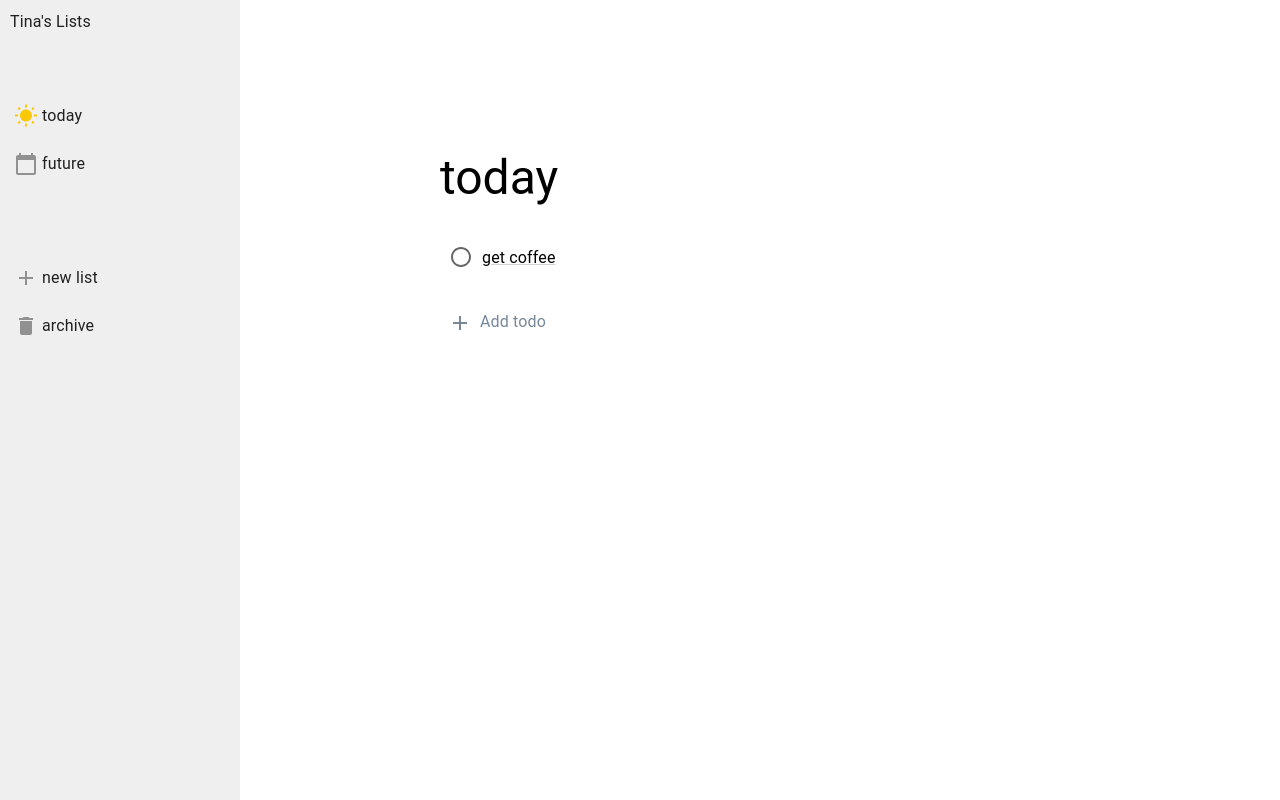
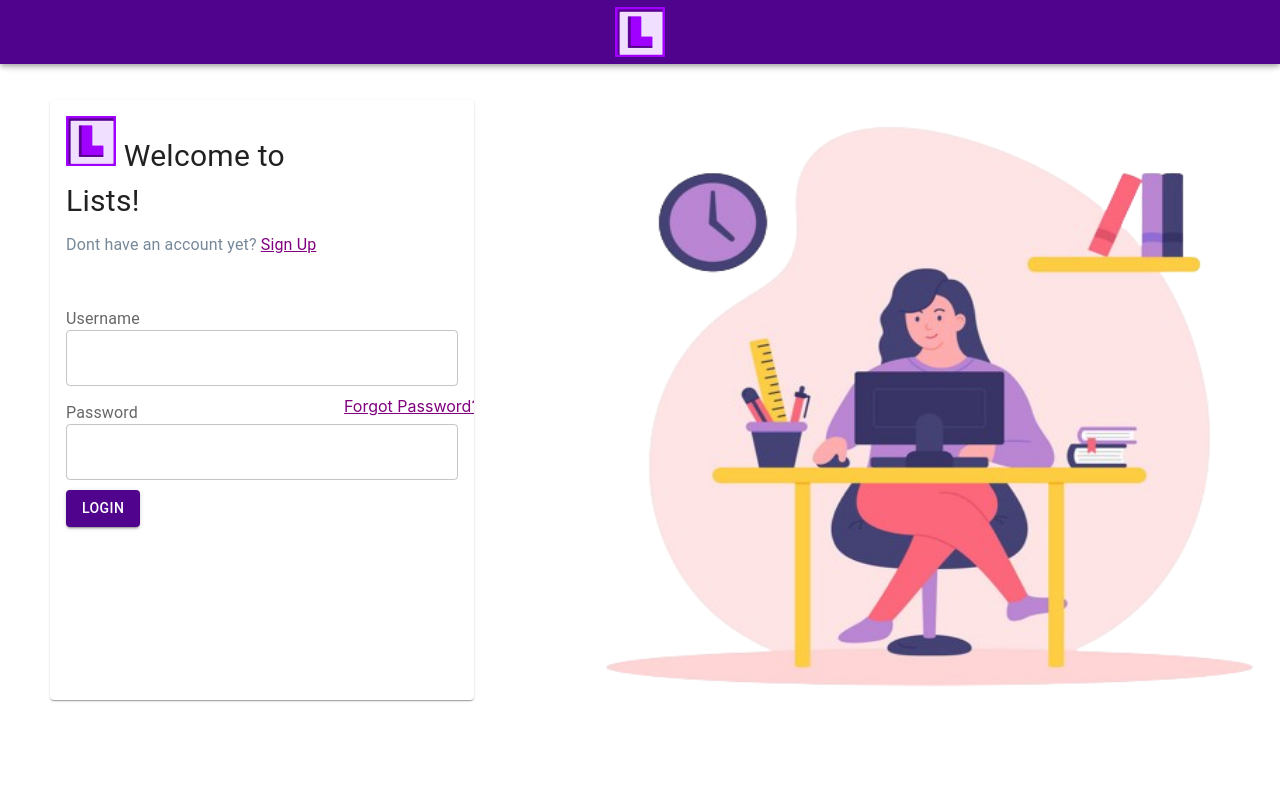
Before and after one commit to tinamistry/to-do-list, a React (Create React App) app in the folder client/: page / in a window 1280 px wide. Built offline with nearby package versions, Linux system fonts and the light colour scheme.

Commit message:
Added basic UI for Today and Landing pages

```diff
--- a/client/src/App.jsx
+++ b/client/src/App.jsx
@@ -5,10 +5,18 @@ import { ThemeProvider, createTheme } from '@mui/material/styles';
 import { BrowserRouter, Route, Routes } from 'react-router-dom';
 import SideBar from './components/SideBar'
 import Today from './components/Today'
+import Future from './components/Future'
+import Landing from './components/Landing'
 
 
 
 const theme = createTheme({
+    palette: {
+      primary: {
+        main: '#50038C '
+      },
+    },
+
   components:{
     MuiDrawer: {
       styleOverrides: {
@@ -24,15 +32,15 @@ const theme = createTheme({
 function App() {
   return (
     <ThemeProvider theme={theme}>
-
     <div style={{ display: 'flex' }}>
-        <SideBar />
         <BrowserRouter>
           <Routes>
-            <Route path="/" element={<Today />} />
+            <Route path = "/" element = {<Landing/>}/>
+            <Route path="/today" element={<Today />} />
+            <Route path="/future" element={<Future />} />
           </Routes>
         </BrowserRouter>
-      </div>
+    </div>
   </ThemeProvider>
   );
 }
--- /dev/null
+++ b/client/src/components/Future.jsx
@@ -0,0 +1,15 @@
+import React from 'react';
+
+
+function Future() {
+
+
+
+   return(
+    <div className = "future" >
+        future
+    </div>
+   );
+}
+
+export default Future;
--- /dev/null
+++ b/client/src/components/Landing.jsx
@@ -0,0 +1,53 @@
+import React from 'react';
+import '../styles/landing.css';
+import logo from '../assets/Logo.png';
+import picture from '../assets/landing.png'
+import { Typography, Link, InputLabel, Toolbar, } from '@mui/material';
+import { TextField } from '@mui/material';
+import Card from '@mui/material/Card';
+import CardActions from '@mui/material/CardActions';
+import AppBar from '@mui/material/AppBar';
+import CardContent from '@mui/material/CardContent';
+import Button from '@mui/material/Button';
+
+function Landing() {
+  return (
+    <div className="landing">
+      <AppBar component="nav">
+        <Toolbar sx = {{color: 'black'}}>
+             <img className="logo" src={logo} alt="Logo" />
+
+        </Toolbar>
+      </AppBar>
+
+
+
+
+      <div className="login-card">
+        <Card sx = {{height: '100%', width: '100%', ml: '50px'}}>
+          <CardContent>
+            <div className="welcome">
+              <Typography sx = {{fontSize: '30px', mr: '100px'}}>    <img className="logo" src={logo} alt="Logo" /> Welcome to Lists!</Typography>
+            </div>
+            <Typography sx = {{color: 'lightslategrey'}} >Dont have an account yet?  <Link sx = {{color: 'purple', textDecorationColor: 'purple'}}  >Sign Up</Link>
+            </Typography>
+            <div className="login-input">
+                    <InputLabel htmlFor="username" sx={{ ml: '0px'}}>Username</InputLabel>
+                    <TextField id="username" fullWidth color="secondary" variant="outlined" sx = {{mb: '10px'}} />
+                    <Link sx={{ color: 'purple', textDecorationColor: 'purple', mr: '-300px', mb: '-15px' }}>Forgot Password?</Link>
+                    <InputLabel htmlFor="password" sx = {{ ml: '0px' }}>Password</InputLabel>
+                    <TextField fullWidth id="password" color="secondary" variant="outlined" type="password" />
+
+            </div>
+            <Button variant="contained" sx = {{mt: '10px'}}>Login</Button>
+          </CardContent>
+        </Card>
+      </div>
+      <div className="right-side-landing">
+        <img className = "landing-woman" src = {picture} alt = "Woman Studying"></img>
+      </div>
+    </div>
+  );
+}
+
+export default Landing;
--- a/client/src/components/SideBar.jsx
+++ b/client/src/components/SideBar.jsx
@@ -28,7 +28,7 @@ function SideBar() {
      <List sx = {{ ml : '-30px', mt: '50px'}}>
 
               <ListItem disablePadding>
-                <ListItemButton>
+                <ListItemButton to = "/">
                   <ListItemIcon>
                   <WbSunnyIcon sx = {{color: '#fac905', mr: '4px'}}/>
                   </ListItemIcon>
@@ -37,7 +37,7 @@ function SideBar() {
               </ListItem>
 
               <ListItem disablePadding>
-                <ListItemButton>
+                <ListItemButton to = "/future">
                   <ListItemIcon>
                   <CalendarTodayIcon sx = {{color: '#919191', mr: '4px'}}/>
                   </ListItemIcon>
--- a/client/src/components/Today.jsx
+++ b/client/src/components/Today.jsx
@@ -1,4 +1,5 @@
 import React from 'react';
+import SideBar from './SideBar'
 import { Typography, IconButton, Icon, Link } from '@mui/material';
 import AddIcon from '@mui/icons-material/Add';
 import Checkbox from '@mui/material/Checkbox';
--- /dev/null
+++ b/client/src/styles/landing.css
@@ -0,0 +1,46 @@
+
+.logo{
+    height:50px;
+    width:50px;
+}
+.landing{
+    width: 100vw;
+    height:100vh;
+}
+
+.login-card{
+    display:flex;
+    float:left;
+    margin-top: 100px;
+    width: 37%;
+    height: 75%;
+}
+
+.welcome{
+    display:flex;
+    justify-content: flex-start;
+    margin-bottom: 10px;
+}
+
+.login-input{
+    margin-top: 50px;
+    display: flex;
+    flex-direction: column;
+    align-items: center;
+}
+.input-wrapper {
+    width: 100%;
+    margin-bottom: 10px;
+  }
+
+.right-side-landing{
+    margin-top: 100px;
+    float:right;
+    height: 80%;
+    width:55%;
+}
+
+.landing-woman{
+    width:100%;
+    height: 100%;
+}
```
Also changed, not shown: client/src/components/ListsWrapper.jsx (added, +16 -0 lines), client/src/assets/Logo.png (added), client/src/assets/landing.png (added).
